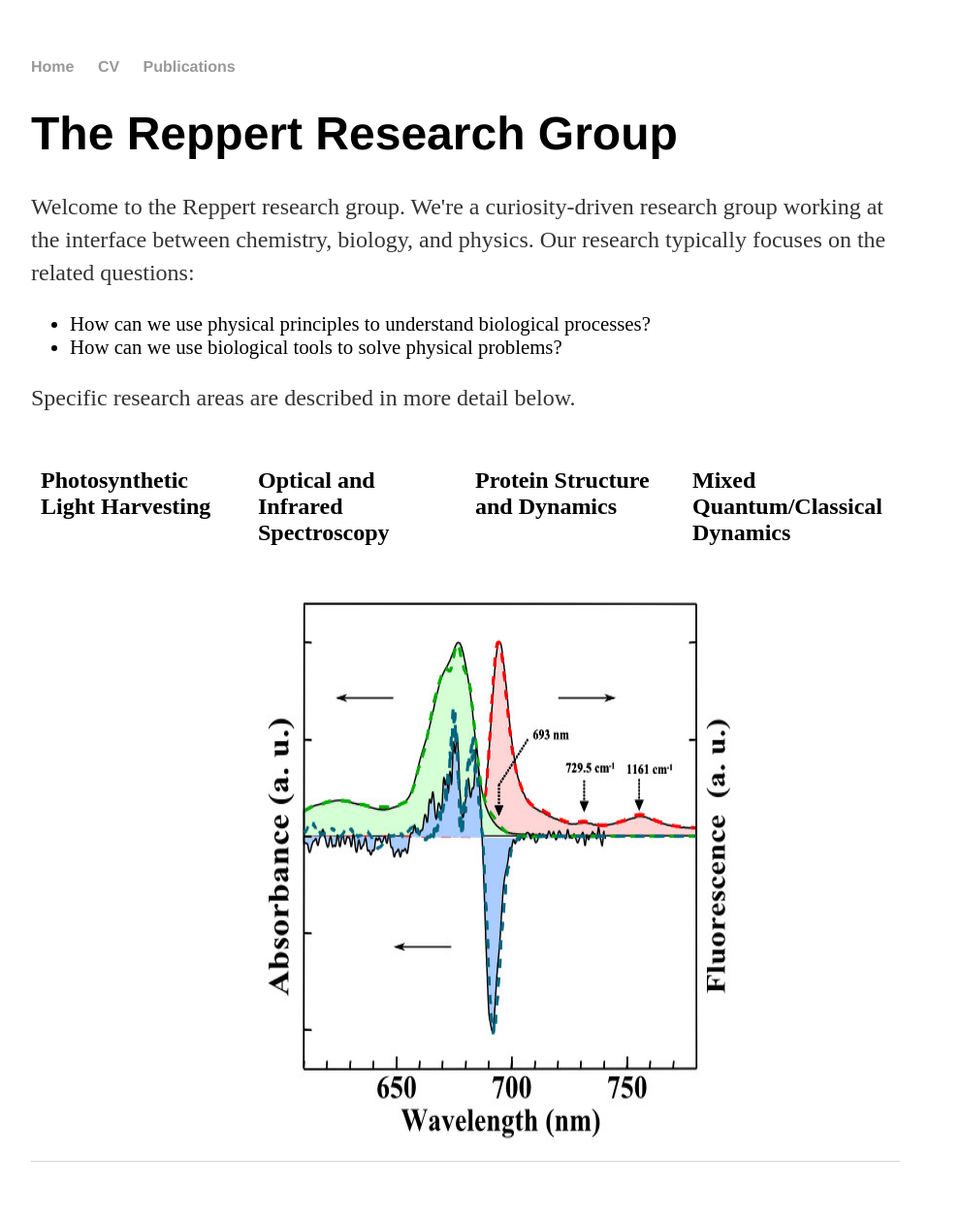
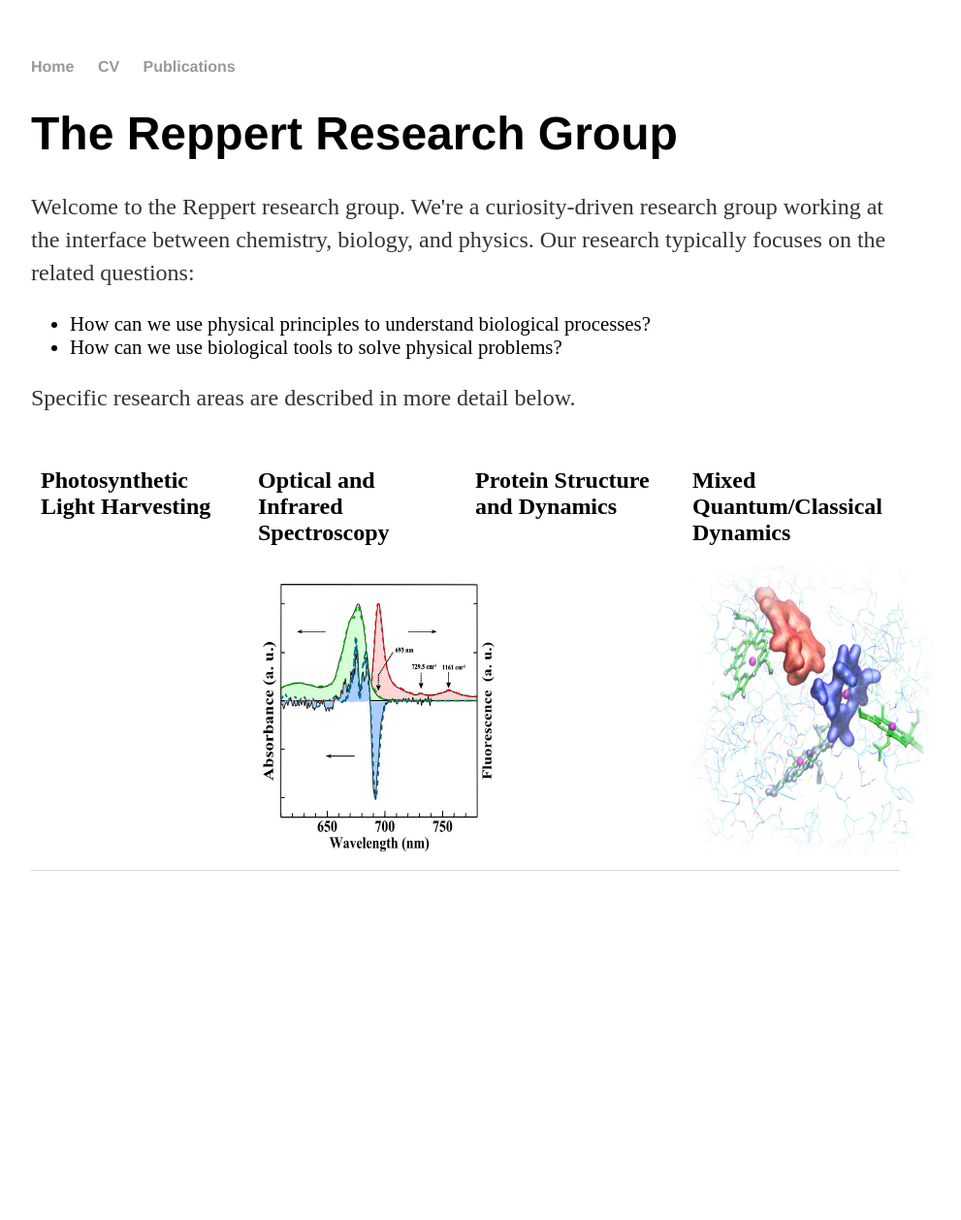
Before and after one commit to mreppert/mreppert.github.io, a Jekyll site: the page built from index.html, in a window 1280 px wide. Shown: the whole page at 97% size, without its empty margins (160-1151 px from the left). Built offline with Jekyll 4.4.1, drawn with Linux system fonts in a browser that asks for light colours; after the commit the page ends 958 px from its top, so only the background shows below that.

Commit message:
Update index.html

```diff
--- a/index.html
+++ b/index.html
@@ -49,13 +49,14 @@ title: Reppert Research Group
   </div>
   <div class="column">
     <h2>Optical and Infrared Spectroscopy</h2>
-    <img src="/cp47_hb.jpg" alt="CP47 Hole Burning" width="500" height="600">
+    <img src="/cp47_hb.jpg" alt="CP47 Hole Burning" width="250" height="300">
   </div>
   <div class="column">
     <h2>Protein Structure and Dynamics</h2>
   </div>
   <div class="column">
     <h2>Mixed Quantum/Classical Dynamics</h2>
+    <img src="/Chl_excitons.jpg" alt="Chl Excitons" width="250" height="300">
   </div>
 </div>
 
```
